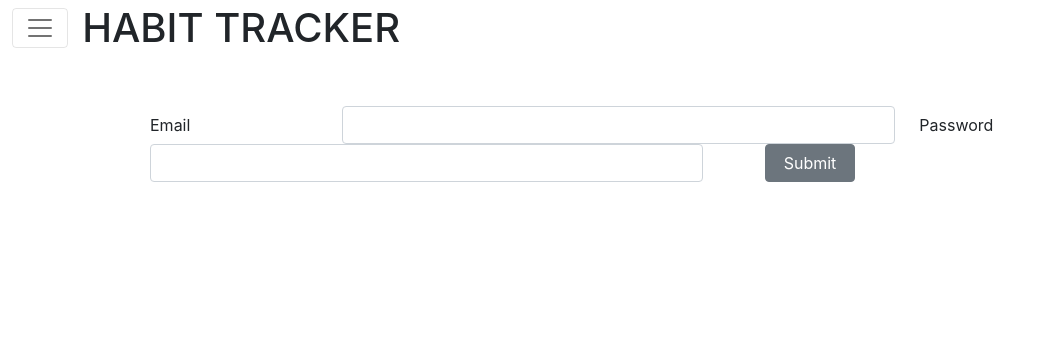
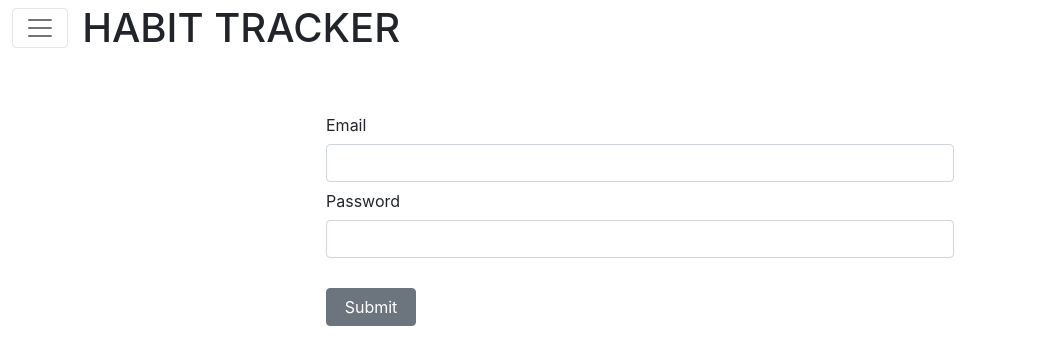
Before and after one commit to Emilykidd3/habit-tracker, a React (Create React App) app in the folder client/: page /login in a window 1280 px wide. Shown: the top 364 px of the page, without its empty margins (0-1044 px from the left). Built offline with nearby package versions, Linux system fonts and the light colour scheme; the HTML template or start-up script is replaced by a standard one.

Commit message:
added styling to login page

```diff
--- a/client/src/pages/Login.js
+++ b/client/src/pages/Login.js
@@ -11,17 +11,15 @@ import {
 
 const Login = () => {
     return(
-        <Form style={{margin: "50px 0 0 150px"}}>
-            <FormGroup row>
-                <Label for="signupEmail" sm={2}>Email</Label>
-                <Col sm={6}>
+        <Form style={{marginTop: "50px"}}>
+            <FormGroup row style={{display: "flex"}}>
+                <Col sm={6} style={{margin: "auto auto"}}>
+                    <Label for="signupEmail" sm={2}>Email</Label>
                     <Input type="text" name="email" id="email"/>
+                    <Label for="signupPassword" sm={2}>Password</Label>
+                    <Input type="text" name="password" id="password"/>
+                    <Button sm={2} style={{width: "90px", marginTop: "30px"}}>Submit</Button>
                 </Col>
-                <Label for="signupPassword" sm={2}>Password</Label>
-                <Col sm={6}>
-                    <Input type="text" name="password" id="password"/>
-                </Col>
-                <Button sm={2} style={{width: "90px", marginLeft: "50px"}}>Submit</Button>
             </FormGroup>
         </Form>
     )
```
